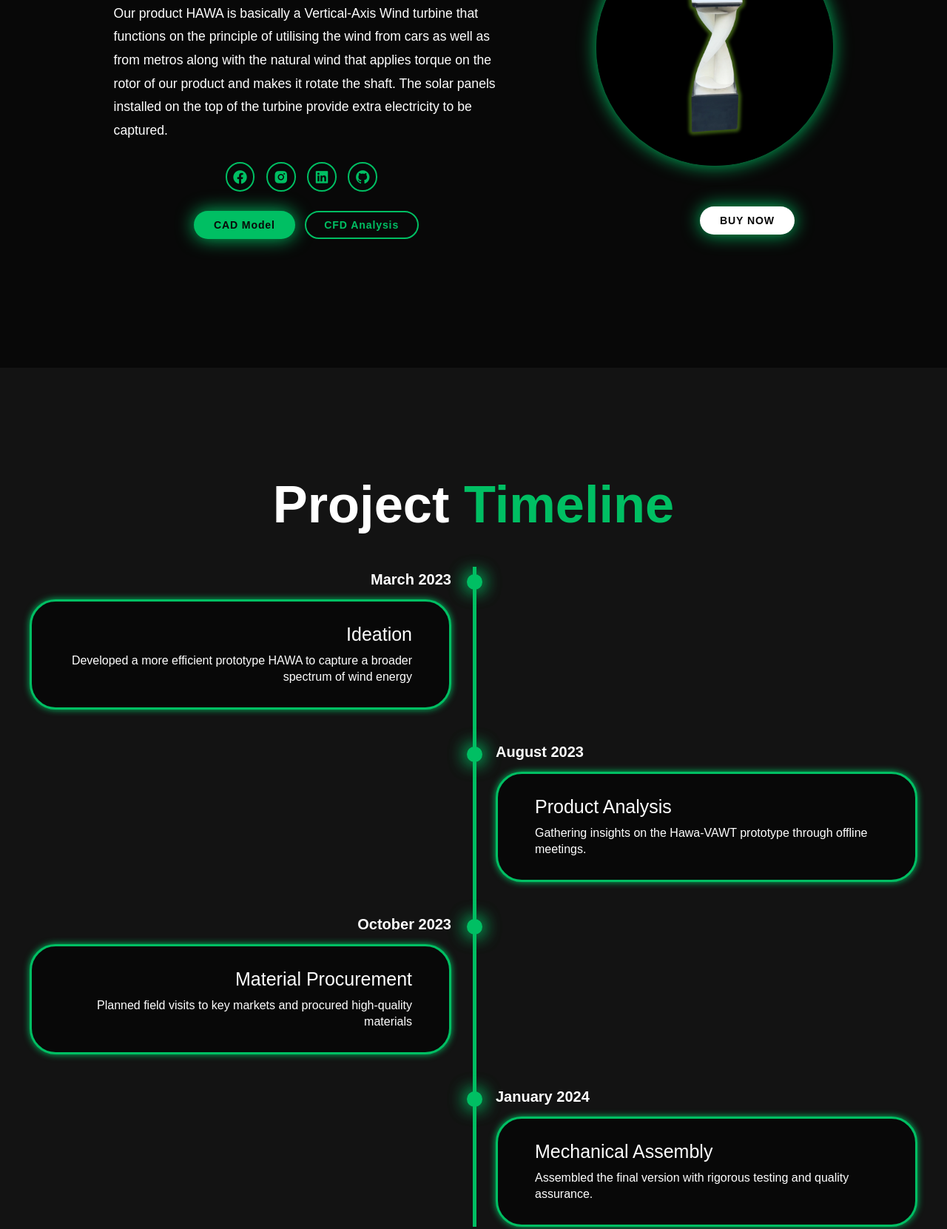
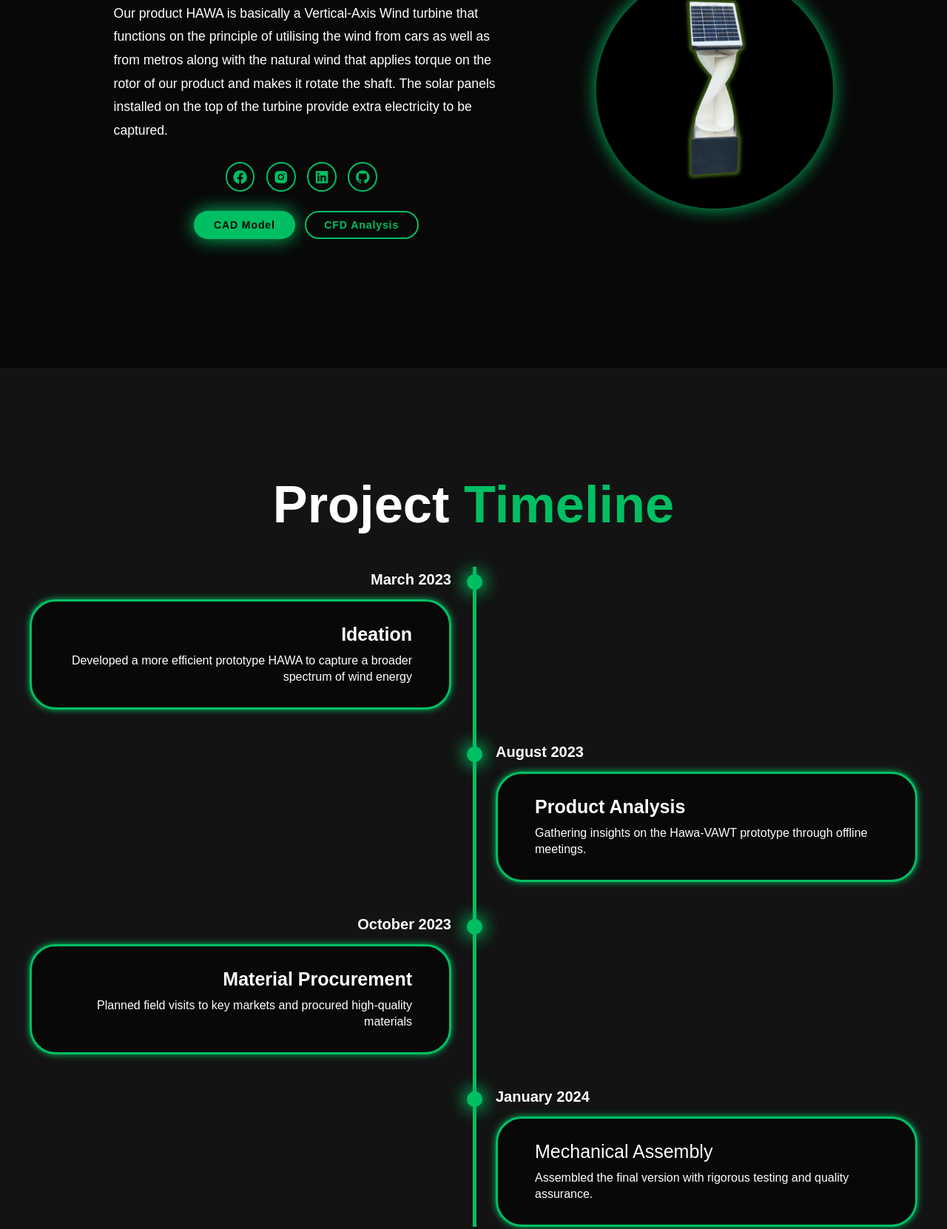
Before and after one commit to urja-enactus/project-hawa, a plain HTML site: page index.html in a window 1280 px wide. Shown: the part 303-1964 px from the top of the page at 74% size. Drawn offline with nearby package versions, Linux system fonts and the light colour scheme.

Commit message:
Update index.html

```diff
--- a/index.html
+++ b/index.html
@@ -3,7 +3,7 @@
 
 <head>
     <meta charset="UTF-8">
-    <meta name="viewport" content="width=device-width, initial-scale=1.0">
+    <meta name="viewport" content="width=device-width, initial-scale=1.0, maximum-scale=1.0, user-scalable=no">
     <link href='https://unpkg.com/boxicons@2.1.4/css/boxicons.min.css' rel='stylesheet'>
     <link rel="stylesheet" href="style.css">
     <title>PROJECT URJA</title>
@@ -65,10 +65,10 @@
 
         <div class="home-img">
             <img class="product" src="Assets/product png.png" alt="Profile Image">
-            <button style="margin-top: 80px;
-            margin-left: 140px;
-            background-color:white;" class="btn">BUY NOW</button>
+
         </div>
+
+
 
 
 
@@ -83,7 +83,7 @@
                 <div class="timeline-dot"></div>
                 <div class="timeline-date">March 2023</div>
                 <div class="timeline-content">
-                    <h3>Ideation </h3>
+                    <h3><b>Ideation</b></h3>
                     <p>Developed a more efficient prototype HAWA to capture a broader spectrum of wind energy
                     </p>
                 </div>
@@ -93,7 +93,7 @@
                 <div class="timeline-dot"></div>
                 <div class="timeline-date">August 2023</div>
                 <div class="timeline-content">
-                    <h3>Product Analysis</h3>
+                    <h3><b>Product Analysis</b></h3>
                     <p>Gathering insights on the Hawa-VAWT prototype through offline meetings.
                     </p>
                 </div>
@@ -103,7 +103,7 @@
                 <div class="timeline-dot"></div>
                 <div class="timeline-date">October 2023</div>
                 <div class="timeline-content">
-                    <h3>Material Procurement</h3>
+                    <h3><b>Material Procurement</b></h3>
                     <p>Planned field visits to key markets and procured high-quality materials
 
                     </p>
@@ -145,7 +145,7 @@
 
             <div class="service-box">
                 <div class="service-info">
-                    <h4>DELHI GOVERNMENT</h4>
+                    <h4>Delhi Government</h4>
                     <p>Our efforts led us to be associated with the Delhi Govt. under one of their Yojnas which focuses
                         on providing employment to an ensemble of Self Help Groups.</p>
                 </div>
```
